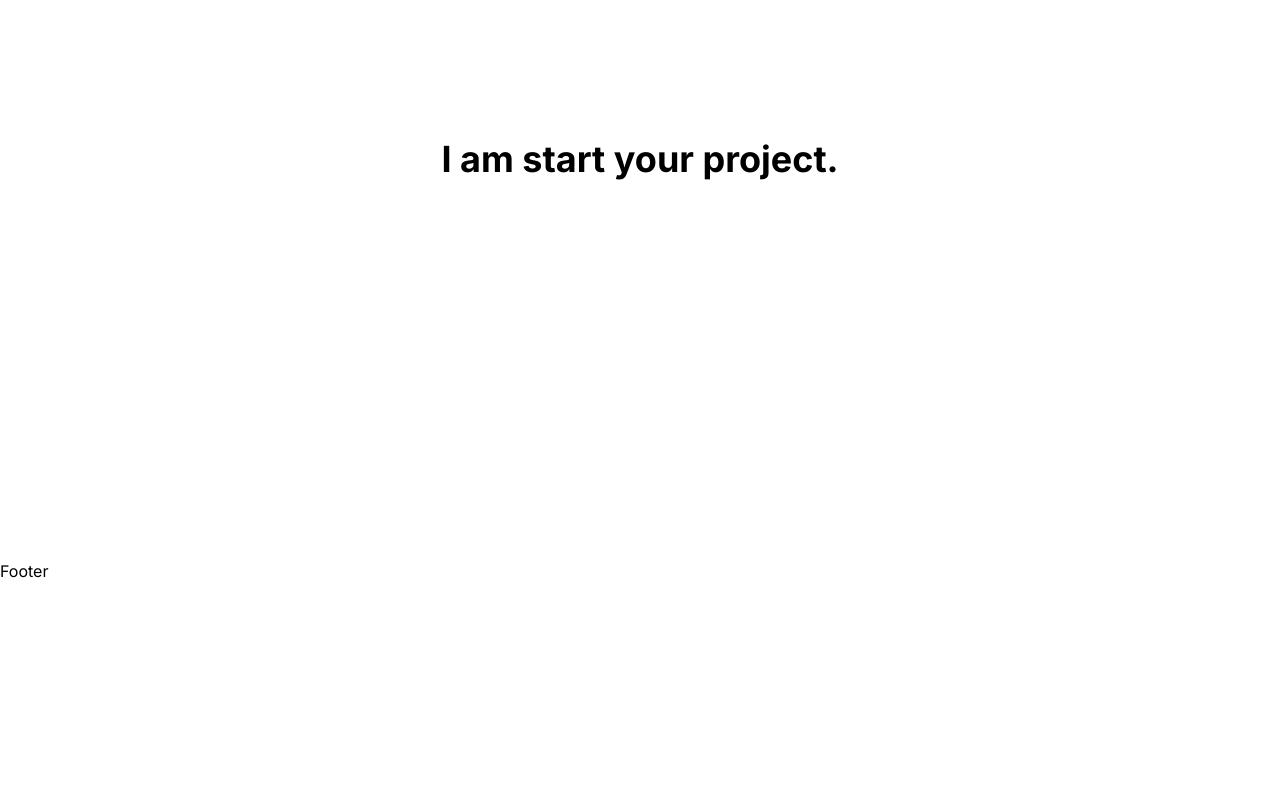
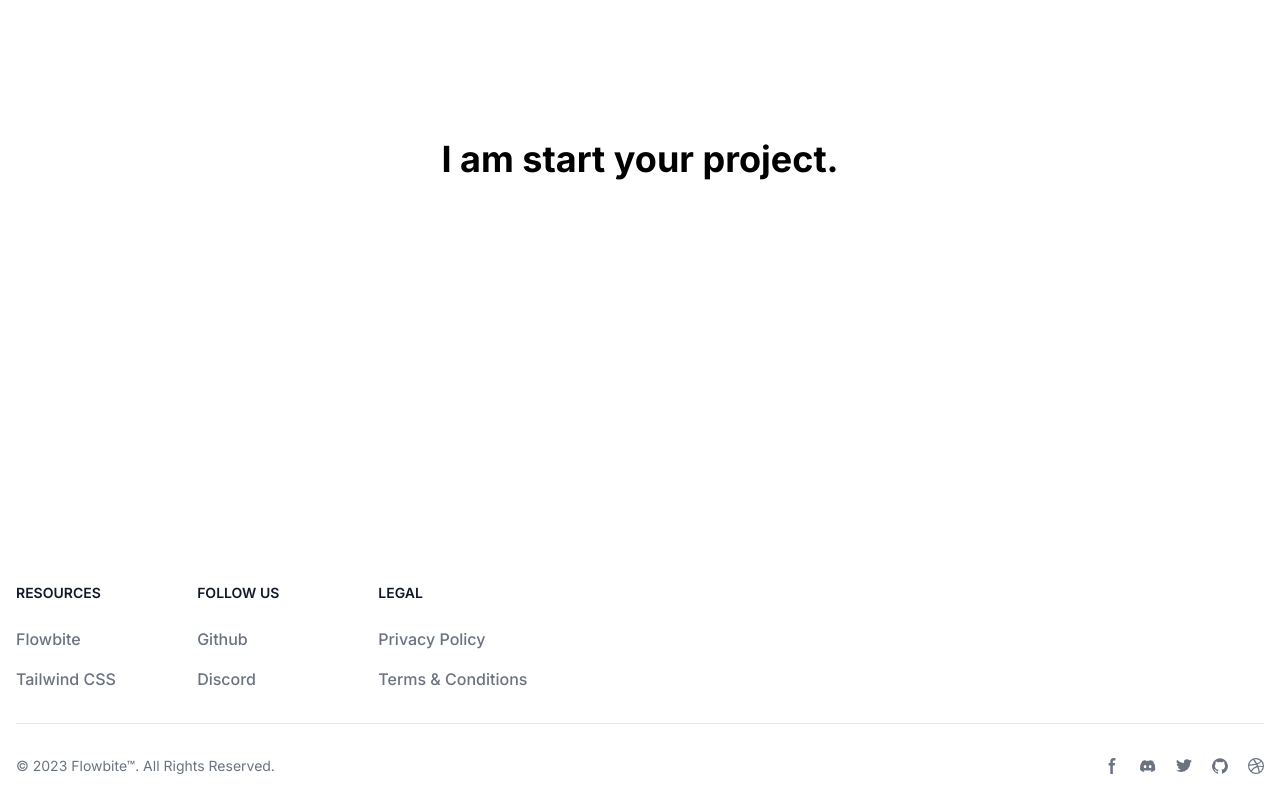
Before and after one commit to naimulislamshakil/job_posting_website_client, a Next.js app: page / in a window 1280 px wide. Shown: the part 241-1041 px from the top of the page. Before the commit the page ends 824 px from the top, so only its background shows below. Built offline with nearby package versions, Linux system fonts and the light colour scheme.

Commit message:
complete footer

```diff
--- a/src/components/Common/Footer/index.jsx
+++ b/src/components/Common/Footer/index.jsx
@@ -1,7 +1,158 @@
 import React from 'react';
 
 const index = () => {
-	return <div>Footer</div>;
+	return (
+		<footer class="bg-white">
+			<div class="mx-auto w-full max-w-screen-xl p-4 py-6 lg:py-8">
+				<div class="md:flex md:justify-between">
+					<div className="grid grid-cols-3 gap-8  ">
+						<div>
+							<h2 class="mb-6 text-sm font-semibold text-gray-900 uppercase ">
+								Resources
+							</h2>
+							<ul class="text-gray-500  font-medium">
+								<li class="mb-4">
+									<a href="https://flowbite.com/" class="hover:underline">
+										Flowbite
+									</a>
+								</li>
+								<li>
+									<a href="https://tailwindcss.com/" class="hover:underline">
+										Tailwind CSS
+									</a>
+								</li>
+							</ul>
+						</div>
+						<div>
+							<h2 class="mb-6 text-sm font-semibold text-gray-900 uppercase ">
+								Follow us
+							</h2>
+							<ul class="text-gray-500  font-medium">
+								<li class="mb-4">
+									<a
+										href="https://github.com/themesberg/flowbite"
+										class="hover:underline "
+									>
+										Github
+									</a>
+								</li>
+								<li>
+									<a
+										href="https://discord.gg/4eeurUVvTy"
+										class="hover:underline"
+									>
+										Discord
+									</a>
+								</li>
+							</ul>
+						</div>
+						<div>
+							<h2 class="mb-6 text-sm font-semibold text-gray-900 uppercase ">
+								Legal
+							</h2>
+							<ul class="text-gray-500  font-medium">
+								<li class="mb-4">
+									<a href="#" class="hover:underline">
+										Privacy Policy
+									</a>
+								</li>
+								<li>
+									<a href="#" class="hover:underline">
+										Terms &amp; Conditions
+									</a>
+								</li>
+							</ul>
+						</div>
+					</div>
+				</div>
+				<hr class="my-6 border-gray-200 sm:mx-auto  lg:my-8" />
+				<div class="sm:flex sm:items-center sm:justify-between">
+					<span class="text-sm text-gray-500 sm:text-center ">
+						© 2023 <span class="hover:underline">Flowbite™</span>. All Rights
+						Reserved.
+					</span>
+					<div class="flex mt-4 sm:justify-center sm:mt-0">
+						<a href="#" class="text-gray-500 hover:text-gray-900 ">
+							<svg
+								class="w-4 h-4"
+								aria-hidden="true"
+								xmlns="http://www.w3.org/2000/svg"
+								fill="currentColor"
+								viewBox="0 0 8 19"
+							>
+								<path
+									fill-rule="evenodd"
+									d="M6.135 3H8V0H6.135a4.147 4.147 0 0 0-4.142 4.142V6H0v3h2v9.938h3V9h2.021l.592-3H5V3.591A.6.6 0 0 1 5.592 3h.543Z"
+									clip-rule="evenodd"
+								/>
+							</svg>
+							<span class="sr-only">Facebook page</span>
+						</a>
+						<a href="#" class="text-gray-500 hover:text-gray-900  ms-5">
+							<svg
+								class="w-4 h-4"
+								aria-hidden="true"
+								xmlns="http://www.w3.org/2000/svg"
+								fill="currentColor"
+								viewBox="0 0 21 16"
+							>
+								<path d="M16.942 1.556a16.3 16.3 0 0 0-4.126-1.3 12.04 12.04 0 0 0-.529 1.1 15.175 15.175 0 0 0-4.573 0 11.585 11.585 0 0 0-.535-1.1 16.274 16.274 0 0 0-4.129 1.3A17.392 17.392 0 0 0 .182 13.218a15.785 15.785 0 0 0 4.963 2.521c.41-.564.773-1.16 1.084-1.785a10.63 10.63 0 0 1-1.706-.83c.143-.106.283-.217.418-.33a11.664 11.664 0 0 0 10.118 0c.137.113.277.224.418.33-.544.328-1.116.606-1.71.832a12.52 12.52 0 0 0 1.084 1.785 16.46 16.46 0 0 0 5.064-2.595 17.286 17.286 0 0 0-2.973-11.59ZM6.678 10.813a1.941 1.941 0 0 1-1.8-2.045 1.93 1.93 0 0 1 1.8-2.047 1.919 1.919 0 0 1 1.8 2.047 1.93 1.93 0 0 1-1.8 2.045Zm6.644 0a1.94 1.94 0 0 1-1.8-2.045 1.93 1.93 0 0 1 1.8-2.047 1.918 1.918 0 0 1 1.8 2.047 1.93 1.93 0 0 1-1.8 2.045Z" />
+							</svg>
+							<span class="sr-only">Discord community</span>
+						</a>
+						<a href="#" class="text-gray-500 hover:text-gray-900 ms-5">
+							<svg
+								class="w-4 h-4"
+								aria-hidden="true"
+								xmlns="http://www.w3.org/2000/svg"
+								fill="currentColor"
+								viewBox="0 0 20 17"
+							>
+								<path
+									fill-rule="evenodd"
+									d="M20 1.892a8.178 8.178 0 0 1-2.355.635 4.074 4.074 0 0 0 1.8-2.235 8.344 8.344 0 0 1-2.605.98A4.13 4.13 0 0 0 13.85 0a4.068 4.068 0 0 0-4.1 4.038 4 4 0 0 0 .105.919A11.705 11.705 0 0 1 1.4.734a4.006 4.006 0 0 0 1.268 5.392 4.165 4.165 0 0 1-1.859-.5v.05A4.057 4.057 0 0 0 4.1 9.635a4.19 4.19 0 0 1-1.856.07 4.108 4.108 0 0 0 3.831 2.807A8.36 8.36 0 0 1 0 14.184 11.732 11.732 0 0 0 6.291 16 11.502 11.502 0 0 0 17.964 4.5c0-.177 0-.35-.012-.523A8.143 8.143 0 0 0 20 1.892Z"
+									clip-rule="evenodd"
+								/>
+							</svg>
+							<span class="sr-only">Twitter page</span>
+						</a>
+						<a href="#" class="text-gray-500 hover:text-gray-900 ms-5">
+							<svg
+								class="w-4 h-4"
+								aria-hidden="true"
+								xmlns="http://www.w3.org/2000/svg"
+								fill="currentColor"
+								viewBox="0 0 20 20"
+							>
+								<path
+									fill-rule="evenodd"
+									d="M10 .333A9.911 9.911 0 0 0 6.866 19.65c.5.092.678-.215.678-.477 0-.237-.01-1.017-.014-1.845-2.757.6-3.338-1.169-3.338-1.169a2.627 2.627 0 0 0-1.1-1.451c-.9-.615.07-.6.07-.6a2.084 2.084 0 0 1 1.518 1.021 2.11 2.11 0 0 0 2.884.823c.044-.503.268-.973.63-1.325-2.2-.25-4.516-1.1-4.516-4.9A3.832 3.832 0 0 1 4.7 7.068a3.56 3.56 0 0 1 .095-2.623s.832-.266 2.726 1.016a9.409 9.409 0 0 1 4.962 0c1.89-1.282 2.717-1.016 2.717-1.016.366.83.402 1.768.1 2.623a3.827 3.827 0 0 1 1.02 2.659c0 3.807-2.319 4.644-4.525 4.889a2.366 2.366 0 0 1 .673 1.834c0 1.326-.012 2.394-.012 2.72 0 .263.18.572.681.475A9.911 9.911 0 0 0 10 .333Z"
+									clip-rule="evenodd"
+								/>
+							</svg>
+							<span class="sr-only">GitHub account</span>
+						</a>
+						<a href="#" class="text-gray-500 hover:text-gray-900 ms-5">
+							<svg
+								class="w-4 h-4"
+								aria-hidden="true"
+								xmlns="http://www.w3.org/2000/svg"
+								fill="currentColor"
+								viewBox="0 0 20 20"
+							>
+								<path
+									fill-rule="evenodd"
+									d="M10 0a10 10 0 1 0 10 10A10.009 10.009 0 0 0 10 0Zm6.613 4.614a8.523 8.523 0 0 1 1.93 5.32 20.094 20.094 0 0 0-5.949-.274c-.059-.149-.122-.292-.184-.441a23.879 23.879 0 0 0-.566-1.239 11.41 11.41 0 0 0 4.769-3.366ZM8 1.707a8.821 8.821 0 0 1 2-.238 8.5 8.5 0 0 1 5.664 2.152 9.608 9.608 0 0 1-4.476 3.087A45.758 45.758 0 0 0 8 1.707ZM1.642 8.262a8.57 8.57 0 0 1 4.73-5.981A53.998 53.998 0 0 1 9.54 7.222a32.078 32.078 0 0 1-7.9 1.04h.002Zm2.01 7.46a8.51 8.51 0 0 1-2.2-5.707v-.262a31.64 31.64 0 0 0 8.777-1.219c.243.477.477.964.692 1.449-.114.032-.227.067-.336.1a13.569 13.569 0 0 0-6.942 5.636l.009.003ZM10 18.556a8.508 8.508 0 0 1-5.243-1.8 11.717 11.717 0 0 1 6.7-5.332.509.509 0 0 1 .055-.02 35.65 35.65 0 0 1 1.819 6.476 8.476 8.476 0 0 1-3.331.676Zm4.772-1.462A37.232 37.232 0 0 0 13.113 11a12.513 12.513 0 0 1 5.321.364 8.56 8.56 0 0 1-3.66 5.73h-.002Z"
+									clip-rule="evenodd"
+								/>
+							</svg>
+							<span class="sr-only">Dribbble account</span>
+						</a>
+					</div>
+				</div>
+			</div>
+		</footer>
+	);
 };
 
 export default index;
```
